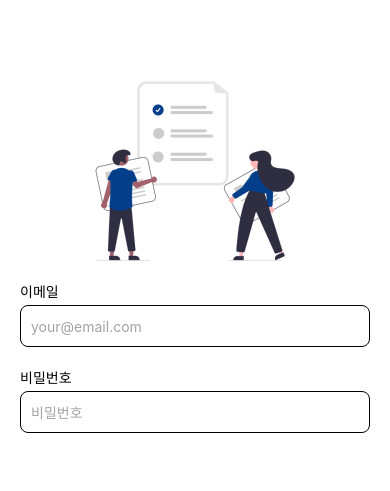
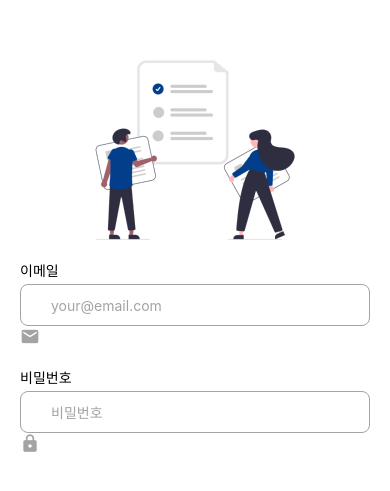
Before and after one commit to NaruNarsha/rn-todo, a React Native app: screen / in a window 390 px wide. Shown: the part 165-656 px from the top of the page. Built offline with nearby package versions, Linux system fonts and the light colour scheme.

Commit message:
버튼 이벤트, 버튼 포커스 관련 로직 추가

```diff
--- a/src/App.js
+++ b/src/App.js
@@ -3,6 +3,8 @@ import { StyleSheet, Text, View } from 'react-native';
 import SignInScreen from './screens/SignInScreen';
 import { SafeAreaProvider, SafeAreaView } from 'react-native-safe-area-context';
 import TestAvoid from './screens/TestAvoid';
+import { WHITE } from './colors';
+
 
 const App = () => {
     {/* 💡 SafeAreaView에 flex: 1과 backgroundColor를 가진 styles.container 적용
@@ -27,7 +29,7 @@ const App = () => {
 const styles = StyleSheet.create({
   container: {
     flex: 1,
-    backgroundColor: "#fff",
+    backgroundColor: WHITE,
   },
 });
 
--- /dev/null
+++ b/src/colors.js
@@ -0,0 +1,11 @@
+export const WHITE = "#ffffff";
+export const BLACK = "#000000";
+
+
+export const PRIMARY = {
+    DEFAULT: "#2563eb",
+}
+
+export const GRAY = {
+    DEFAULT: "#a3a3a3",
+}
--- a/src/components/Input.js
+++ b/src/components/Input.js
@@ -1,5 +1,9 @@
 import { StyleSheet, Text, TextInput, View } from 'react-native';
 import PropTypes from 'prop-types';
+import { BLACK, GRAY, PRIMARY } from "../colors";
+import { forwardRef, useState } from "react";
+import { MaterialCommunityIcons } from "@expo/vector-icons";
+
 
 export const KeyboardTypes ={
     DEFAULT: 'default',
@@ -11,28 +15,71 @@ export const ReturnKeyTypes = {
     NEXT: 'next',
 }
 
-const Input = ({title, placeholder, keyboardType, returnKeyType, secureTextEntry}) =>{
+export const IconNames = {
+    EMAIL: "email",
+    PASSWORD: "lock",
+}
 
-    console.log(secureTextEntry);
+
+const Input = forwardRef(
+    ({title, placeholder, value, iconName, ...props}, ref) => {
+
+        const [isFocused, setIsFocused] = useState(false);
 
         return (
             <View style ={styles.container}>
-            <Text style={styles.title}>{title}</Text>
+                <Text style={[
+                    styles.title,
+                    value && styles.hasValueTitle,
+                    isFocused && styles.focusedTitle
+                    ]}
+                >
+                    {title}
+                </Text>
+
+                <View>
                     <TextInput
-                style={styles.input}
+                        {...props}
+                        ref= {ref}
+                        value={value}
+                        style={[
+                            styles.input,
+                            value && styles.hasValueInput,
+                            isFocused && styles.focusedInput
+                        ]}
                         placeholder={placeholder ?? title}
-                placeholderTextColor={'#a3a3a3'}
+                        placeholderTextColor={GRAY.DEFAULT}
                         autoCapitalize="none"
                         autoCorrect={false}
-                KeyBoardTypes={keyboardType}
-                returnKeyType={returnKeyType}
                         textContentType = "none"
-                secureTextEntry = {secureTextEntry}
                         keyboardAppearance='light'
+                        onFocus={()=> setIsFocused(true)}
+                        onBlur={()=> setIsFocused(false)}
+                    />
+
+                    <View styles={styles.icon}>
+                        <MaterialCommunityIcons
+                            name= {iconName}
+                            size= {20}
+                            color= {(()=> {
+                                switch(true)
+                                {
+                                    case isFocused:
+                                        return PRIMARY.DEFAULT;
+                                    case !!value:
+                                        return BLACK;
+                                    default:
+                                        return GRAY.DEFAULT;
+                                }
+                            })()} // () : 즉시 실행 함수 표현(IIFE)
                         />
                     </View>
+                </View>
+            </View>
         );
-};
+    }
+);
+
 
 Input.defaultProps = {
     keyboardType: KeyboardTypes.DEFAULT,
@@ -42,9 +89,11 @@ Input.defaultProps = {
 Input.propTypes ={
     title: PropTypes.string.isRequired,
     placeholder: PropTypes.string,
-    keyboardType: PropTypes.oneOf(Object.values(KeyboardTypes)),
-    returnKeyType: PropTypes.oneOf(Object.values(ReturnKeyTypes)),
-    secureTextEntry: PropTypes.bool,
+    value: PropTypes.string,
+    // keyboardType: PropTypes.oneOf(Object.values(KeyboardTypes)),
+    // returnKeyType: PropTypes.oneOf(Object.values(ReturnKeyTypes)),
+    // secureTextEntry: PropTypes.bool,
+    iconName: PropTypes.oneOf(Object.values(IconNames)),
 }
 
 const styles = StyleSheet.create({
@@ -55,13 +104,80 @@ const styles = StyleSheet.create({
     },
     title:{
         marginBottom: 4,
+        COLOR: GRAY.DEFAULT,
+    },
+    hasValueTitle: {
+        color: BLACK,
+    },
+    focusedTitle: {
+        fontWeight: "600",
+        color: PRIMARY.DEFAULT,
     },
     input:{
         borderWidth: 1,
         borderRadius: 8,
         paddingHorizontal: 10,
         height: 42,
+        borderColor: GRAY.DEFAULT,
+        paddingLeft: 30,
+    },
+    focusedInput: {
+        borderWidth: 2,
+        borderColor: PRIMARY.DEFAULT,
+        color: PRIMARY.DEFAULT,
+    },
+    hasValueInput: {
+        borderColor: BLACK,
+        color: BLACK,
+    },
+    icon: {
+        position: "absolute",
+        left: 8,
+        height: "100%",
+        justifyContent: "center",
     },
 });
 
 export default Input;
+
+/**
+ *  position: "absolute"는 React Native(또는 웹 CSS)에서 요소의 위치를 잡는 방식을 근본적으로 바꾸는 매우 중요한 스타일 속성입니다.
+
+    이 한 줄이 icon에 적용되면 다음과 같은 일이 발생합니다.
+
+    1. 🌊 "흐름"에서 빠져나옵니다.
+
+        일반적으로 React Native의 요소들은 (Flexbox 규칙에 따라) 순서대로 차곡차곡 쌓입니다. 텍스트 아래에 입력창이 오고, 그 아래에 버튼이 오는 식이죠.
+
+        하지만 position: "absolute"가 적용된 icon은 이 정상적인 흐름(Normal Flow)에서 완전히 빠져나옵니다.
+
+        다른 요소들은 이 icon을 없는 존재로 취급합니다. icon이 차지하던 공간이 사라지고, 뒤에 있던 요소들이 그 자리를 채우게 됩니다.
+
+        마치 유령처럼 공중에 붕 뜨게 되어 다른 요소들 위로 겹쳐질 수 있습니다.
+
+
+    2. 📍 기준점이 부모 요소로 바뀝니다.
+
+        흐름에서 빠져나온 icon은 이제 "어디에 위치해야 할지"에 대한 새로운 기준이 필요합니다.
+
+        position: "absolute"가 적용되면, 이 icon은 자신을 감싸고 있는 가장 가까운 부모 컴포넌트(View)의 영역을 기준으로 자신의 위치를 잡게 됩니다.
+
+
+    3. 🕹️ 위치 조종이 필요합니다. (중요)
+
+        position: "absolute" 자체는 '어떻게' 위치를 잡을지만 결정할 뿐, '어디에' 위치할지 알려주지는 않습니다.
+
+        icon: { position: "absolute" }
+
+        이 코드만으로는 icon을 원하는 위치에 둘 수 없습니다. 이 속성은 항상 다음과 같은 오프셋(offset) 속성들과 함께 사용됩니다.
+
+        top: 부모의 윗쪽 경계로부터 얼마나 떨어질지
+
+        bottom: 부모의 아랫쪽 경계로부터 얼마나 떨어질지
+
+        left: 부모의 왼쪽 경계로부터 얼마나 떨어질지
+
+        right: 부모의 오른쪽 경계로부터 얼마나 떨어질지
+ *
+ *
+ */
--- a/src/screens/SignInScreen.js
+++ b/src/screens/SignInScreen.js
@@ -1,7 +1,7 @@
 import { Image, Keyboard, KeyboardAvoidingView, Platform, Pressable, StyleSheet, Text, View } from 'react-native';
-import Input, { KeyboardTypes, ReturnKeyTypes } from '../components/Input';
+import Input, { IconNames, KeyboardTypes, ReturnKeyTypes } from '../components/Input';
 import SafeInputView from "../components/SafeInputView";
-
+import { useState, useRef } from "react"
 
 // const SignInScreen = () => {
 //     return (
@@ -21,6 +21,15 @@ import SafeInputView from "../components/SafeInputView";
 
 
 const SignInScreen = () => {
+
+    const [email, setEmail] = useState("");
+    const [password, setPassword] = useState("");
+    const passwordRef = useRef(null);
+
+
+    console.log(email, password);
+
+
     return (
         <KeyboardAvoidingView
             style = {{flex: 1}}
@@ -34,8 +43,26 @@ const SignInScreen = () => {
                             source = {require('../../assets/main.png')}
                             style={styles.image}
                         />
-                        <Input title='이메일' placeholder='your@email.com' keyboardType={KeyboardTypes.EMAIL} returnKeyType={ReturnKeyTypes.NEXT}/>
-                        <Input title='비밀번호' returnKeyType={ReturnKeyTypes.DONE} secureTextEntry />
+                        <Input
+                            title='이메일'
+                            placeholder='your@email.com'
+                            keyboardType={KeyboardTypes.EMAIL}
+                            returnKeyType={ReturnKeyTypes.NEXT}
+                            value = {email}
+                            onChangeText = {(email) => setEmail(email)}
+                            iconName = {IconNames.EMAIL}
+                            onSubmitEditing={()=> passwordRef.current.focus()}
+                        />
+
+                        <Input
+                            ref = {passwordRef}
+                            title='비밀번호'
+                            returnKeyType={ReturnKeyTypes.DONE}
+                            secureTextEntry
+                            value = {password}
+                            onChangeText = {(password) => setPassword(password.trim())}
+                            iconName = {IconNames.PASSWORD}
+                        />
                     </View>
             </Pressable>
         </KeyboardAvoidingView>
```
Lines whose indentation alone changed are shown as unchanged.
